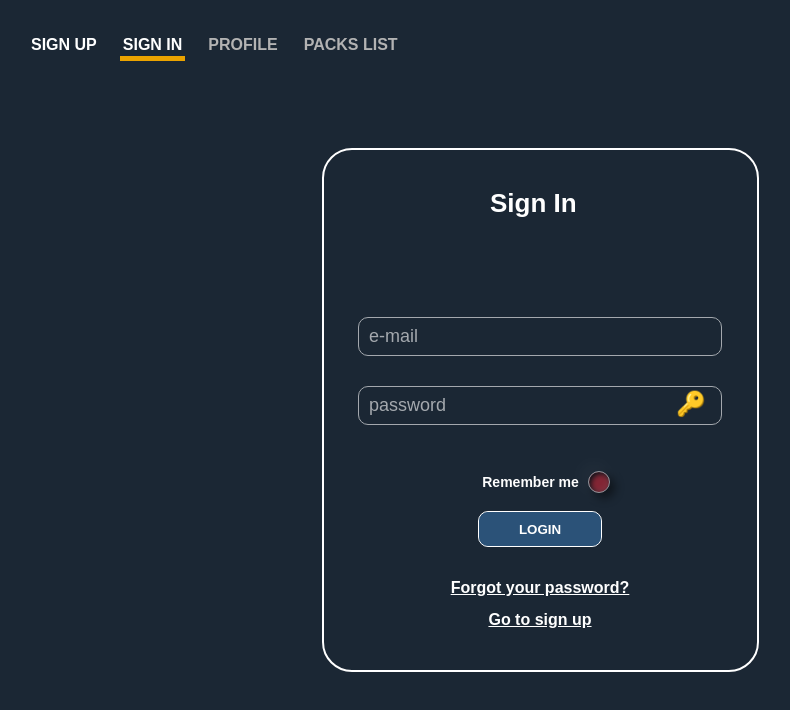
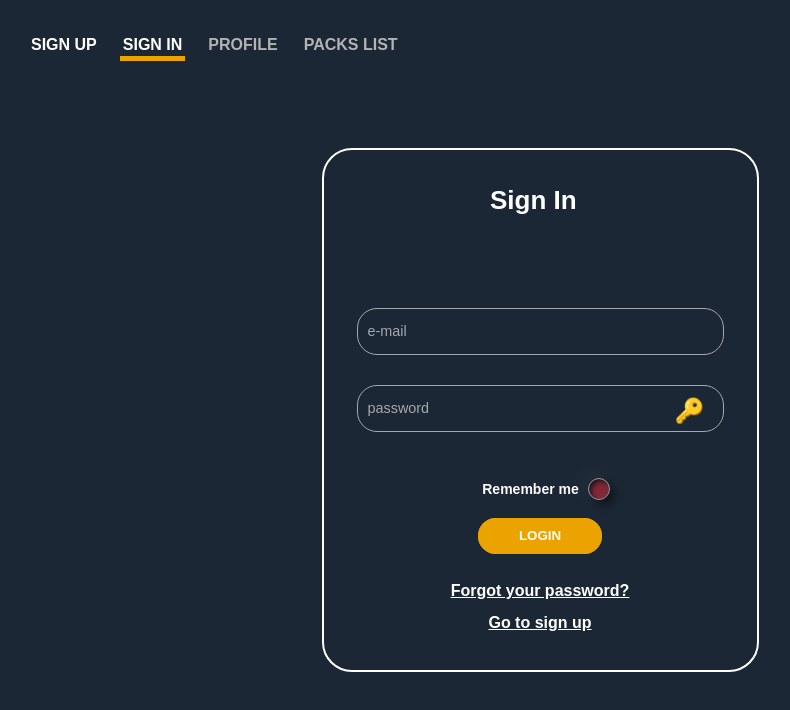
Before and after one commit to hrudkouski/friday_teamwork_project, a React (Create React App) app: page /#/login in a window 1280 px wide. Shown: the top 710 px of the page, without its empty margins (100-890 px from the left). Built offline with nearby package versions, Linux system fonts and the light colour scheme; no server answers.

Commit message:
Tims update

```diff
--- a/src/n1-main/m1-ui/u2-components/Packs/Pack/Pack.module.css
+++ b/src/n1-main/m1-ui/u2-components/Packs/Pack/Pack.module.css
@@ -2,3 +2,12 @@
     text-decoration: none;
     font-size: 24px;
 }
+.Button {
+    background: none;
+    border: none;
+    transition: transform 0.7s ease-in-out;
+}
+.Button:hover {
+    cursor: pointer;
+    transform: rotate(20deg);
+}
--- a/src/n1-main/m1-ui/u2-components/Packs/Pack/Pack.tsx
+++ b/src/n1-main/m1-ui/u2-components/Packs/Pack/Pack.tsx
@@ -54,18 +54,18 @@ export const Pack = (props: PackPropsType) => {
                 </NavLink>
             </td>
             <td>
-                <SuperButton
+                <button
+                    className={p.Button}
                     onClick={openModalWindow}
-                    disabled={props.pack.entityStatus === "loading"}>
-                    🔄
-                </SuperButton>
+                    disabled={props.pack.entityStatus === "loading"}
+                    >⚙️</button>
             </td>
             <td>
-                <SuperButton
+                <button
+                    className={p.Button}
                     onClick={deletePacksHandler}
-                    disabled={props.pack.entityStatus === "loading"}>
-                    🧺
-                </SuperButton>
+                    disabled={props.pack.entityStatus === "loading"}
+                    >🧨</button>
             </td>
             {activeModal && <UpdatePacksModalWindow activeModalUpdate={activeModal}
                                                     id={props.pack._id}
--- a/src/n1-main/m1-ui/u2-components/Packs/Packs.module.css
+++ b/src/n1-main/m1-ui/u2-components/Packs/Packs.module.css
@@ -11,6 +11,7 @@
 .navContainer {
     /* background-color: cadetblue; */
     min-width: 250px;
+    max-width: 350px;
     padding: 10px 0 40px 0;
     display: flex;
     justify-content: center;
@@ -30,10 +31,25 @@
     width: 100%;
     display: flex;
     justify-content: space-between;
+    /* background-color: wheat; */
+    border: 1px white solid;
+    border-radius: 20px;
 }
+.searchButton {
+    padding-right: 15px;
+    background: none;
+    border: none;
+    transition: transform 0.7s ease-in-out;
+}
+.searchButton:hover {
+    cursor: pointer;
+    transform: rotate(360deg);
+}
+
 .searchInput {
     margin: 0;
     width: 190px;
+    border: none;
 }
 
 .packsContainer table {
--- a/src/n1-main/m1-ui/u2-components/Packs/Packs.tsx
+++ b/src/n1-main/m1-ui/u2-components/Packs/Packs.tsx
@@ -89,24 +89,32 @@ export const Packs = () => {
 
             <div className={s.navContainer}>
 
-                <div className={s.searchContainer}>
-                    <SuperInputText onChangeText={inputValueSet}
-                                    placeholder='search packs'
-                                    className={s.searchInput}
-                                    value={searchValue}
-                    />
-                    <SuperButton onClick={search} disabled={status === "loading"}>SEARCH</SuperButton>
-                </div>
+            <SuperButton onClick={openModalWindow} disabled={status === "loading"}>ADD PACK</SuperButton>
 
-
-                <div className={s.allMyPacks}>
+            <div className={s.allMyPacks}>
                     <SuperButton onClick={allPacks} disabled={status === "loading" || !isMyPack}>All
                         PACKS</SuperButton>
                     <SuperButton onClick={myPacks} disabled={status === "loading" || isMyPack}>MY
                         PACKS</SuperButton>
                 </div>
 
-                <SuperButton onClick={openModalWindow} disabled={status === "loading"}>ADD PACK</SuperButton>
+
+                <div className={s.searchContainer}>
+                    <SuperInputText onChangeText={inputValueSet}
+                                    onEnter={search}
+                                    placeholder='search packs'
+                                    className={s.searchInput}
+                                    value={searchValue}
+                    />
+
+                    <button onClick={search}
+                            className={s.searchButton}
+                            disabled={status === "loading"}
+                            >🔍
+                    </button>
+                </div>
+
+
 
                 <Slider />
             </div>
--- a/src/n1-main/m1-ui/u3-common/Super-Components/c1-SuperInputText/SuperInputText.module.css
+++ b/src/n1-main/m1-ui/u3-common/Super-Components/c1-SuperInputText/SuperInputText.module.css
@@ -4,15 +4,17 @@
 }
 
 .input {
-    background: #2B5278;
+    padding: 5px 5px 5px 10px;
+    background: none;
     outline: none;
     opacity: 0.6;
     width: 250px;
     height: 25px;
-    color: #99ff99;
-    font-size: large;
+    color: white;
+    font-size: 0.9em;
     margin: 15px;
-    border-radius: 10px;
+    border: 1px solid white;
+    border-radius: 20px;
 }
 
 .errorInput {
--- a/src/n1-main/m1-ui/u3-common/Super-Components/c2-SuperButton/SuperButton.module.css
+++ b/src/n1-main/m1-ui/u3-common/Super-Components/c2-SuperButton/SuperButton.module.css
@@ -1,14 +1,15 @@
 .button {
     width: 100px;
     height: 30px;
-    border: solid white 1px;
+    /* border: solid white 1px; */
+    border: none;
     outline: none;
     color: #fff;
-    background: #2b5278;
+    background: #eba300;
     cursor: pointer;
     position: relative;
     z-index: 0;
-    border-radius: 10px;
+    border-radius: 20px;
     font-weight: bold;
 }
 
@@ -37,7 +38,7 @@
     animation: glowing 20s linear infinite;
     opacity: 0;
     transition: opacity 0.3s ease-in-out;
-    border-radius: 10px;
+    border-radius: 20px;
 }
 
 .button:active {
@@ -58,10 +59,10 @@
     position: absolute;
     width: 100%;
     height: 100%;
-    background: #2b5278;
+    background: #eba300;
     left: 0;
     top: 0;
-    border-radius: 10px;
+    border-radius: 20px;
 }
 
 @keyframes glowing {
@@ -83,13 +84,13 @@
 }
 
 .button:disabled:after {
-    background: #727070;
+    background: #afa986;
 }
 
 .red {
-    background: #e92539;
+    background: #991b27;
 }
 
 .red:after {
-    background: #e92539;
+    background: #991b27;
 }
```
